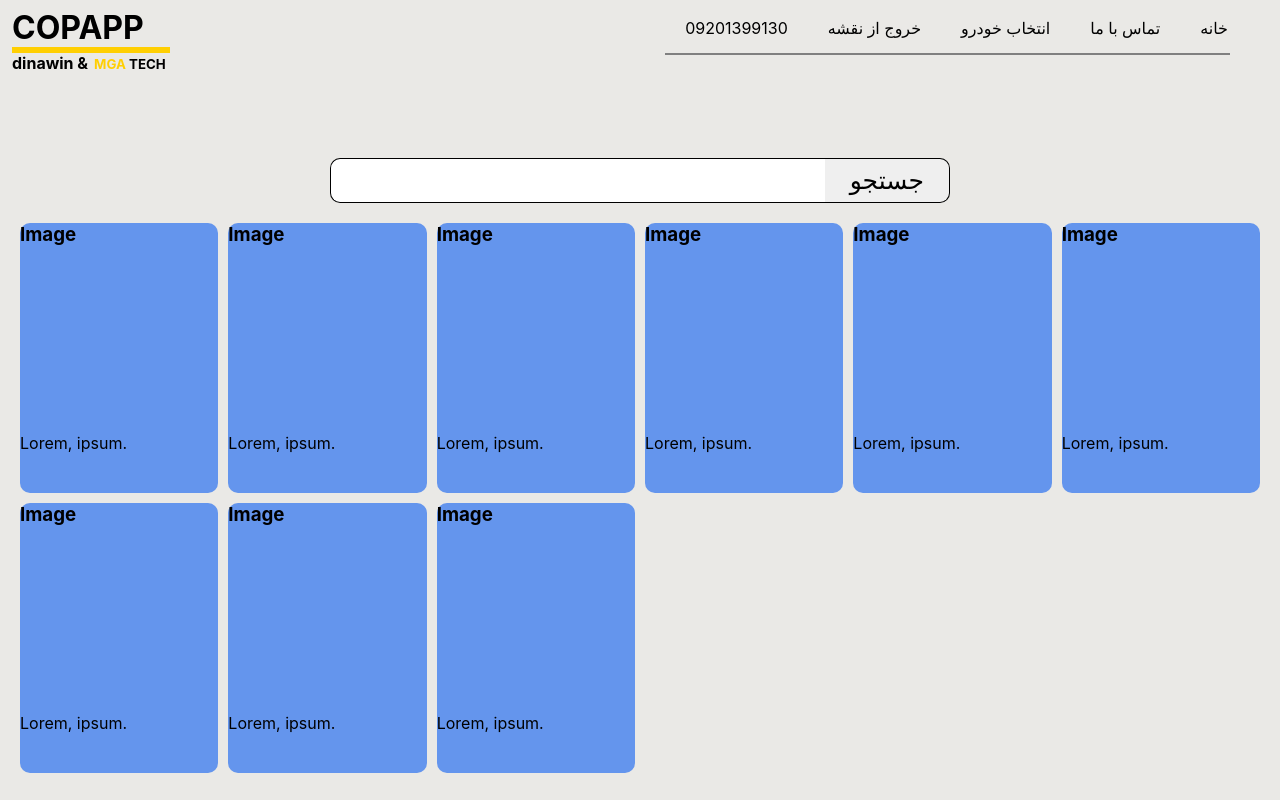
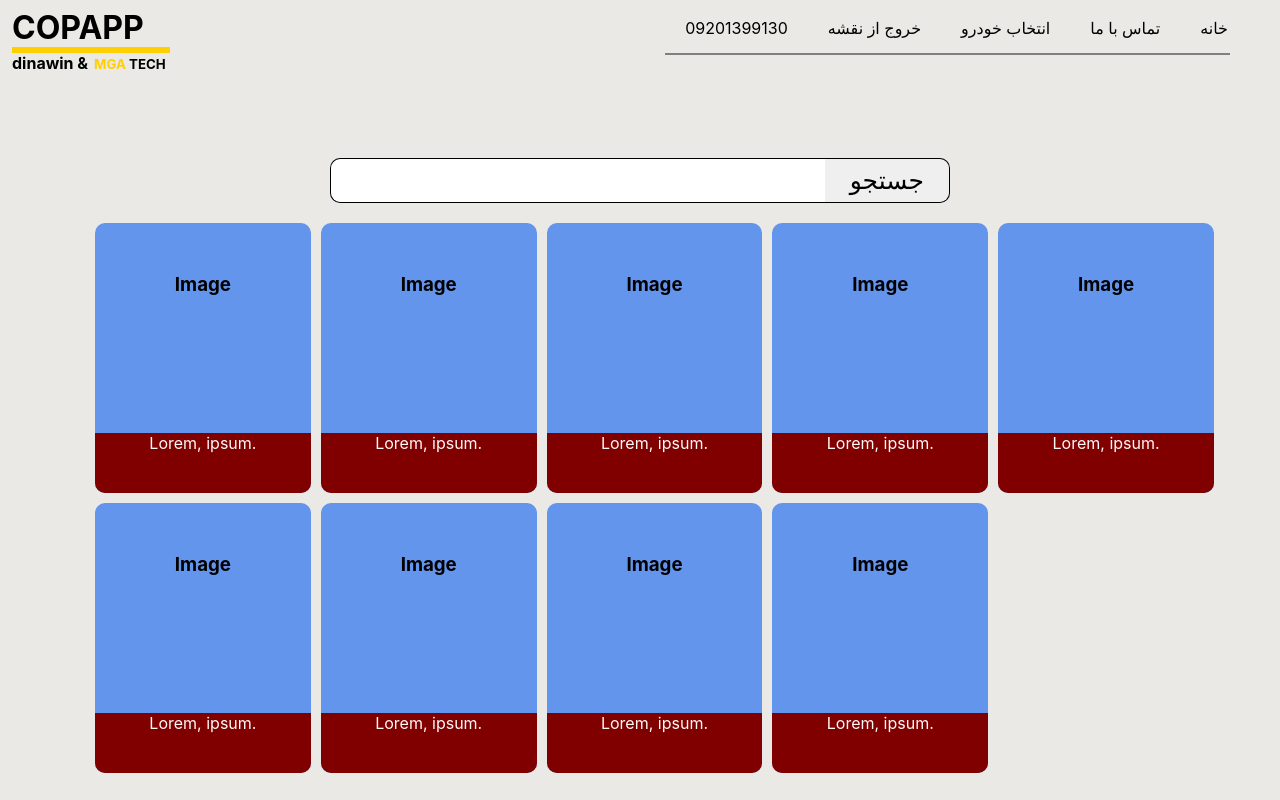
Before and after one commit to sadeghhosseiny/dinavin-HomeScreen, a React (Create React App) app: page / in a window 1280 px wide. Built offline with nearby package versions, Linux system fonts and the light colour scheme.

Commit message:
fix some bugs

```diff
--- a/src/component/Card/Card.jsx
+++ b/src/component/Card/Card.jsx
@@ -5,7 +5,7 @@ function Card() {
     return (
         <div className={styles.cardContainer}>
             <div className={styles.card}>
-                <div className={styles.info}>
+                <div className={styles.image}>
                     <h3>Image</h3>
                 </div>
                 <div className={styles.cardFooter}>
@@ -13,7 +13,7 @@ function Card() {
                 </div>
             </div>
             <div className={styles.card}>
-                <div className={styles.info}>
+                <div className={styles.image}>
                     <h3>Image</h3>
                 </div>
                 <div className={styles.cardFooter}>
@@ -21,7 +21,7 @@ function Card() {
                 </div>
             </div>
             <div className={styles.card}>
-                <div className={styles.info}>
+                <div className={styles.image}>
                     <h3>Image</h3>
                 </div>
                 <div className={styles.cardFooter}>
@@ -29,7 +29,7 @@ function Card() {
                 </div>
             </div>
             <div className={styles.card}>
-                <div className={styles.info}>
+                <div className={styles.image}>
                     <h3>Image</h3>
                 </div>
                 <div className={styles.cardFooter}>
@@ -37,7 +37,7 @@ function Card() {
                 </div>
             </div>
             <div className={styles.card}>
-                <div className={styles.info}>
+                <div className={styles.image}>
                     <h3>Image</h3>
                 </div>
                 <div className={styles.cardFooter}>
@@ -45,7 +45,7 @@ function Card() {
                 </div>
             </div>
             <div className={styles.card}>
-                <div className={styles.info}>
+                <div className={styles.image}>
                     <h3>Image</h3>
                 </div>
                 <div className={styles.cardFooter}>
@@ -53,7 +53,7 @@ function Card() {
                 </div>
             </div>
             <div className={styles.card}>
-                <div className={styles.info}>
+                <div className={styles.image}>
                     <h3>Image</h3>
                 </div>
                 <div className={styles.cardFooter}>
@@ -62,7 +62,7 @@ function Card() {
             </div>
             <div className={styles.card}>
 
-                <div className={styles.info}>
+                <div className={styles.image}>
                     <h3>Image</h3>
                 </div>
                 <div className={styles.cardFooter}>
@@ -70,7 +70,7 @@ function Card() {
                 </div>
             </div>
             <div className={styles.card}>
-                <div className={styles.info}>
+                <div className={styles.image}>
                     <h3>Image</h3>
                 </div>
                 <div className={styles.cardFooter}>
--- a/src/component/Card/Card.module.css
+++ b/src/component/Card/Card.module.css
@@ -2,8 +2,9 @@
   display: grid;
   grid-template-columns: repeat(6, 1fr);
   grid-gap: 10px;
-  margin-right: 20px;
-  margin-left: 20px;
+  justify-items: center;
+  margin-right: 66px;
+  margin-left: 95px;
 }
 
 .card {
@@ -20,4 +21,50 @@
   height: 60px;
   position: absolute;
   top: 210px;
+  border-bottom-left-radius: 10px;
+  border-bottom-right-radius: 10px;
+  background-color: maroon;
+  color: rgb(255, 249, 249);
 }
+
+.image {
+  width: 100%;
+  text-align: center;
+  margin-top: 50px;
+}
+
+.cardFooter > p {
+  display: flex;
+  justify-content: center;
+  align-items: center;
+}
+
+@media (max-width: 1350px) {
+  .cardContainer {
+    grid-template-columns: repeat(5, 1fr);
+  }
+}
+
+@media (max-width: 1150px) {
+  .cardContainer {
+    grid-template-columns: repeat(4, 1fr);
+  }
+}
+
+@media (max-width: 1000px) {
+  .cardContainer {
+    grid-template-columns: repeat(3, 1fr);
+  }
+}
+
+@media (max-width: 875px) {
+  .cardContainer {
+    grid-template-columns: repeat(2, 1fr);
+  }
+}
+
+@media (max-width: 620px) {
+  .cardContainer {
+    grid-template-columns: repeat(1, 1fr);
+  }
+}
```
